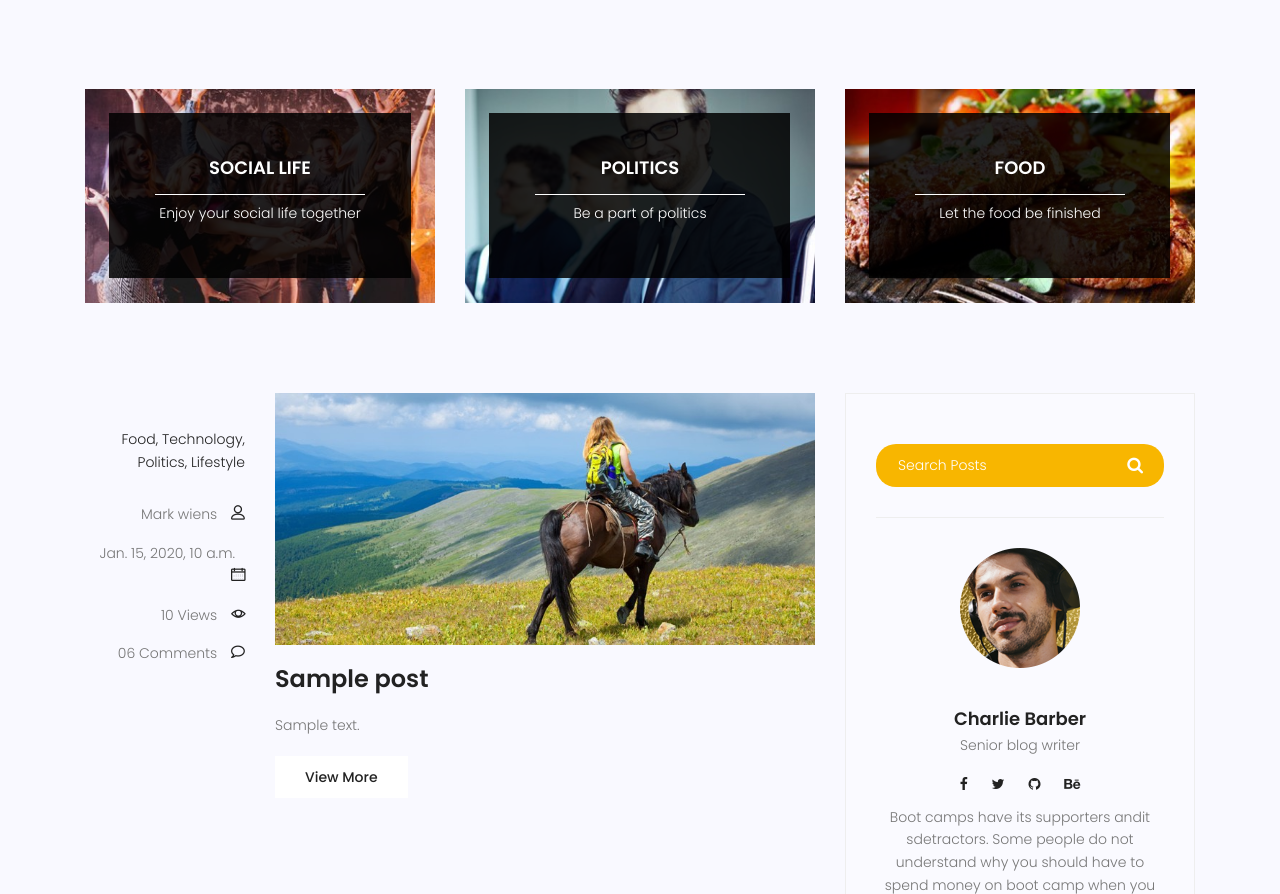
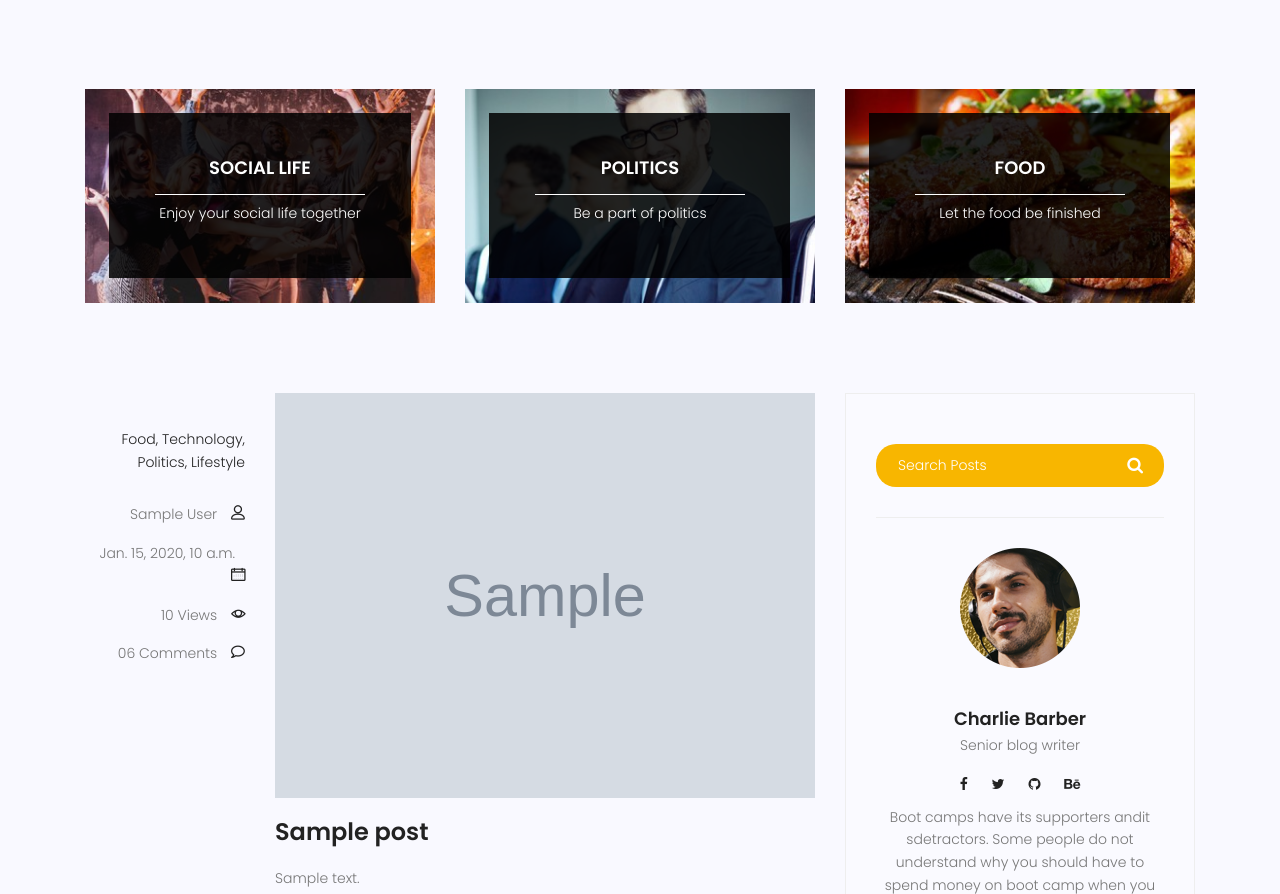
Before and after one commit to arminadm/django_blog, a Django app: page /blog/ in a window 1280 px wide. Shown: the part 689-1583 px from the top of the page. Run offline with Django 3.2, Linux system fonts and the light colour scheme; tables that the repository leaves empty hold one stand-in row (values such as "Sample post"); grey boxes marked "Sample" are stand-in pictures; some libraries are stand-ins or nearby versions.

Commit message:
added more detail to each post(author,image)
+ post's list_display of admin panel is now covered by id too
+ url pattern debugged (access denied for urls that has status=false)
+ author added to blog: post Models
+ from now author full name will be shown on single and home blog page
+ installed pillow page to use imagefield
+ created requirements.txt
+ media folder and media/blog folder created, default image also has been set into media/blog
+ blog pages now can have image for each specific post

```diff
--- a/blog/admin.py
+++ b/blog/admin.py
@@ -5,7 +5,7 @@ from blog.models import Post
 class postAdmin(admin.ModelAdmin):
     date_hierarchy = 'created_date'
     empty_value_display = '-empty-'
-    list_display = ('title', 'content', 'status', 'published_date', 'created_date')
+    list_display = ('id', 'author', 'title', 'content', 'status', 'published_date', 'created_date')
     list_filter = ('status',)
     search_fields = ['title', 'content']
     # exclude = ('content',)
--- a/blog/models.py
+++ b/blog/models.py
@@ -1,9 +1,12 @@
 from django.db import models
+from django.contrib.auth.models import User
 
 # Create your models here.
 class Post(models.Model):
+    author = models.ForeignKey(User, on_delete=models.SET_NULL, null=True)
     title = models.CharField(max_length=255)
     content = models.TextField()
+    image = models.ImageField(upload_to='blog/', default='blog/default.jpg')
     counted_views = models.IntegerField(default=0)
     created_date = models.DateTimeField(auto_now_add=True)
     updated_date = models.DateTimeField(auto_now=True)
--- a/blog/views.py
+++ b/blog/views.py
@@ -8,7 +8,7 @@ def blog_view(request):
     return render(request, "blog/blog-home.html", context)
 
 def single_view(request, pid):
-    post = get_object_or_404(Post, pk=pid)
+    post = get_object_or_404(Post, pk=pid, status=1)
     context = {'post': post}
     return render(request, "blog/blog-single.html", context)
 
--- /dev/null
+++ b/requirements.txt
@@ -0,0 +1,5 @@
+asgiref==3.5.0
+Django==3.2.12
+Pillow==9.0.1
+pytz==2021.3
+sqlparse==0.4.2
--- a/templates/blog/blog-home.html
+++ b/templates/blog/blog-home.html
@@ -99,7 +99,7 @@
 							<li><a href="#">Lifestyle</a></li>
 						</ul>
 						<div class="user-details row">
-							<p class="user-name col-lg-12 col-md-12 col-6"><a href="#">Mark wiens</a> <span
+							<p class="user-name col-lg-12 col-md-12 col-6"><a href="#">{{post.author.get_full_name}}</a> <span
 									class="lnr lnr-user"></span></p>
 							<p class="date col-lg-12 col-md-12 col-6"><a href="#">{{post.published_date}}</a> <span
 									class="lnr lnr-calendar-full"></span></p>
@@ -111,7 +111,7 @@
 					</div>
 					<div class="col-lg-9 col-md-9 ">
 						<div class="feature-img">
-							<img class="img-fluid" src="{% static 'img/blog/feature-img1.jpg' %}" alt="">
+							<img class="img-fluid" src="{{post.image.url}}" alt="">
 						</div>
 						<a class="posts-title" href="{% url 'blog:single' pid=post.id %}">
 							<h3>{{post.title}}</h3>
--- a/templates/blog/blog-single.html
+++ b/templates/blog/blog-single.html
@@ -28,7 +28,7 @@
 				<div class="single-post row">
 					<div class="col-lg-12">
 						<div class="feature-img">
-							<img class="img-fluid" src="{% static 'img/blog/feature-img1.jpg' %}" alt="">
+							<img class="img-fluid" src="{{post.image.url}}" alt="">
 						</div>
 					</div>
 					<div class="col-lg-3  col-md-3 meta-details">
@@ -39,7 +39,7 @@
 							<li><a href="#">Lifestyle</a></li>
 						</ul>
 						<div class="user-details row">
-							<p class="user-name col-lg-12 col-md-12 col-6"><a href="#">Mark wiens</a> <span
+							<p class="user-name col-lg-12 col-md-12 col-6"><a href="#">{{post.author.get_full_name}}</a> <span
 									class="lnr lnr-user"></span></p>
 							<p class="date col-lg-12 col-md-12 col-6"><a href="#">{{post.published_date}}</a> <span
 									class="lnr lnr-calendar-full"></span></p>
```
Also changed, not shown: blog/migrations/0003_auto_20220301_1552.py (added), blog/migrations/0004_post_image.py (added), media/blog/default.jpg (added), media/blog/feature-img5.jpg (added), website/migrations/0002_alter_contact_options.py (added).
